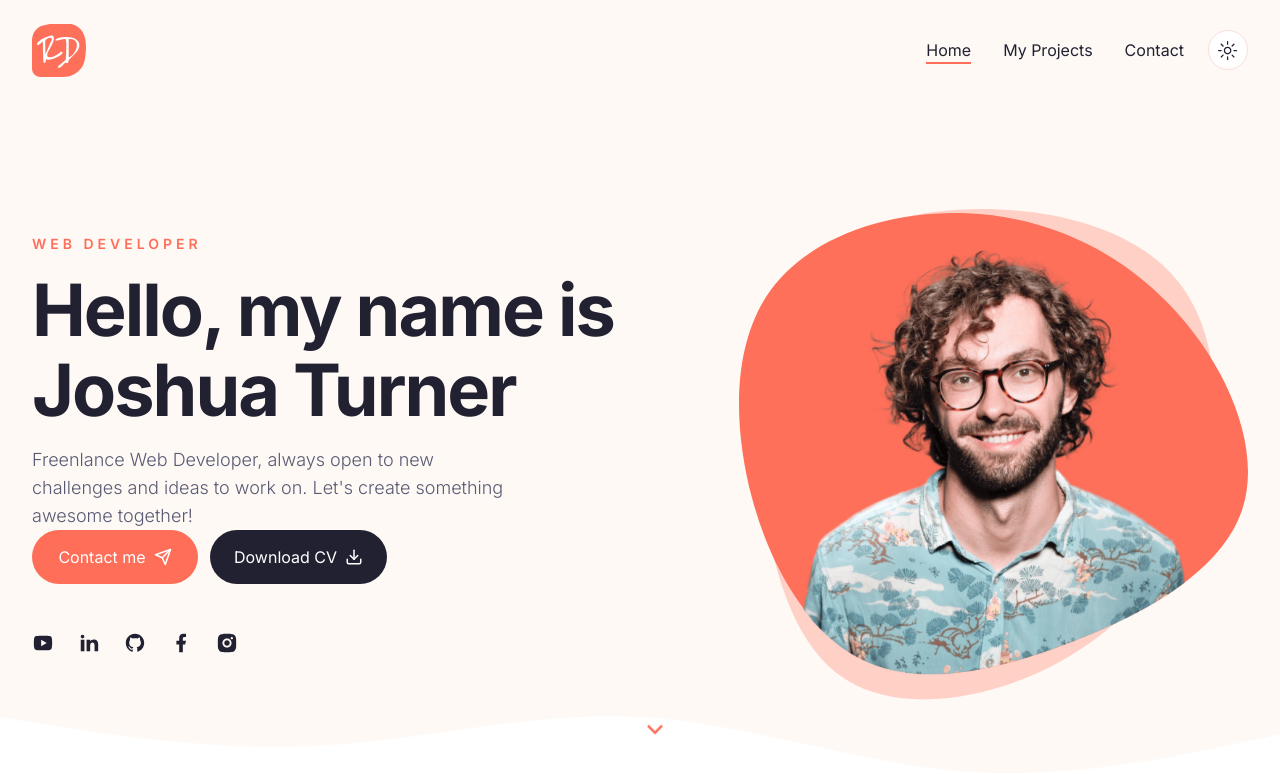
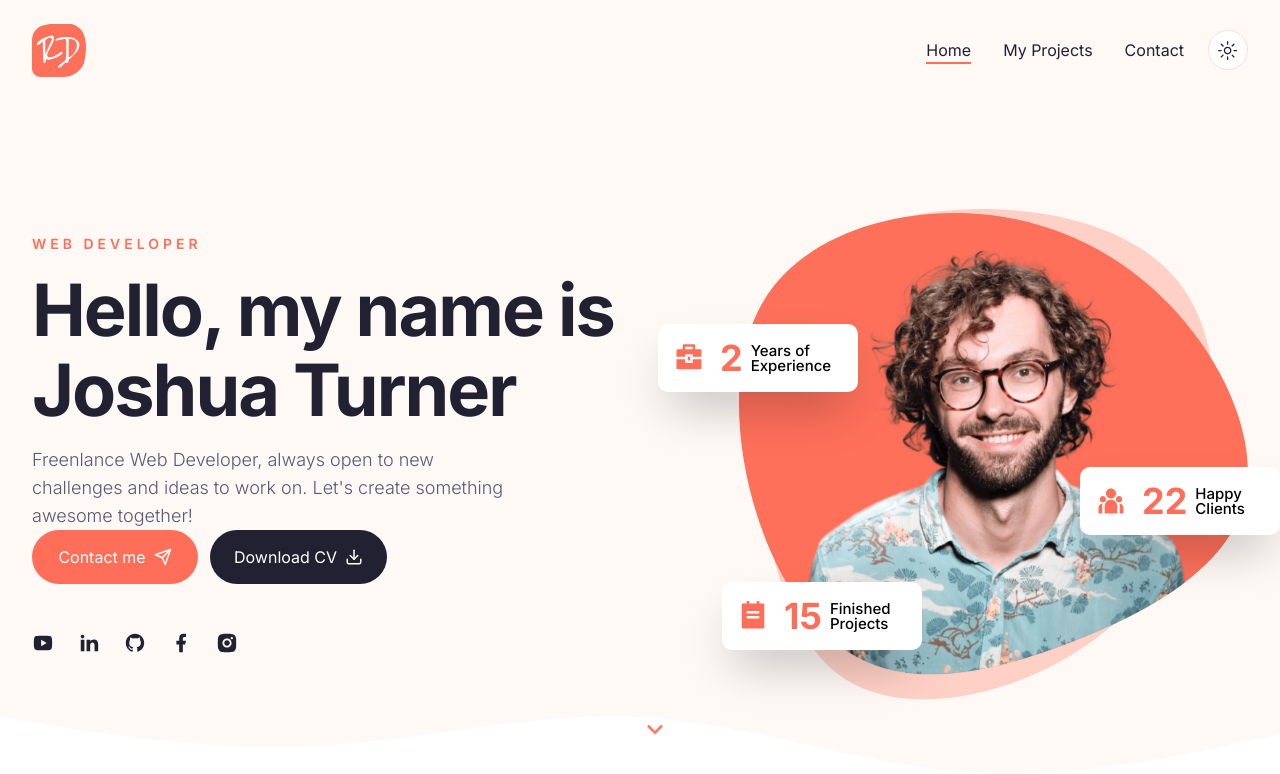
Before and after one commit to JoshT89/React-Portfolio, a Next.js app: page / in a window 1280 px wide. Shown: the top 774 px of the page. Built offline with nearby package versions, Linux system fonts and the light colour scheme.

Commit message:
added portrait image with 2 layers of 2 different shapes and added the 3 stat badges that count up when you reload homepage

```diff
--- a/app/globals.css
+++ b/app/globals.css
@@ -71,3 +71,8 @@
 .subtitle {
   @apply text-muted-foreground text-lg mb-8 font-light;
 }
+
+.badge {
+  @apply z-10 w-[200px] h-[68px] bg-white dark:backdrop-blur-[44px]
+  shadow-2xl p-4 rounded-[10px] flex items-center gap-x-4;
+}
--- a/components/Badge.jsx
+++ b/components/Badge.jsx
@@ -1,8 +1,27 @@
-import React from 'react'
+'use client'
+import CountUp from 'react-countup';
 
-const Badge = () => {
-  return <div>Badge</div>
-
+const Badge = ({
+  containerStyles,
+  icon,
+  endCountNum,
+  endCountText,
+  badgeText
+}) => {
+  return (
+  <div className={`badge ${containerStyles}`}>
+      <div className='text-3xl text-primary'>{icon}</div>
+      <div className='flex items-center gap-x-2'>
+        <div className='text-4xl leading-none font-bold text-primary'>
+          <CountUp end={endCountNum} delay={1} duration={4} />
+          {endCountText}
+        </div>
+        <div className='max-w-[70px] leading-none text-[15px] font-medium text-black'>
+        <div>{badgeText}</div>
+      </div>
+      </div>
+  </div>
+  )
 }
 
 export default Badge
--- a/components/Hero.jsx
+++ b/components/Hero.jsx
@@ -3,7 +3,7 @@
 import { Download, Send } from "lucide-react";
 
 import {
-  RiBriefase4Fill,
+  RiBriefcase4Fill,
   RiTeamFill,
   RiTodoFill,
   RiArrowDownSLine,
@@ -58,6 +58,26 @@
           </div>
           {/* image */}
           <div className="hidden xl:flex relative">
+            <Badge
+            containerStyles='absolute top-[24%] -left-[5rem]'
+              icon={<RiBriefcase4Fill />}
+            endCountNum={2}
+            badgeText='Years of Experience'
+            />
+            {/* badge 2 */}
+            <Badge
+            containerStyles='absolute top-[80%] -left-[1rem]'
+            icon={<RiTodoFill />}
+            endCountNum={15}
+            badgeText='Finished Projects'
+            />
+             {/* badge 3 */}
+            <Badge
+            containerStyles='absolute top-[55%] -right-8'
+            icon={<RiTeamFill />}
+            endCountNum={22}
+            badgeText='Happy Clients'
+            />
             <div
               className="bg-hero_shape2_light dark:bg-hero_shape2_dark w-[500px]
             h-[500px] bg-no-repeat absolute -top-1 -right-2"
```
